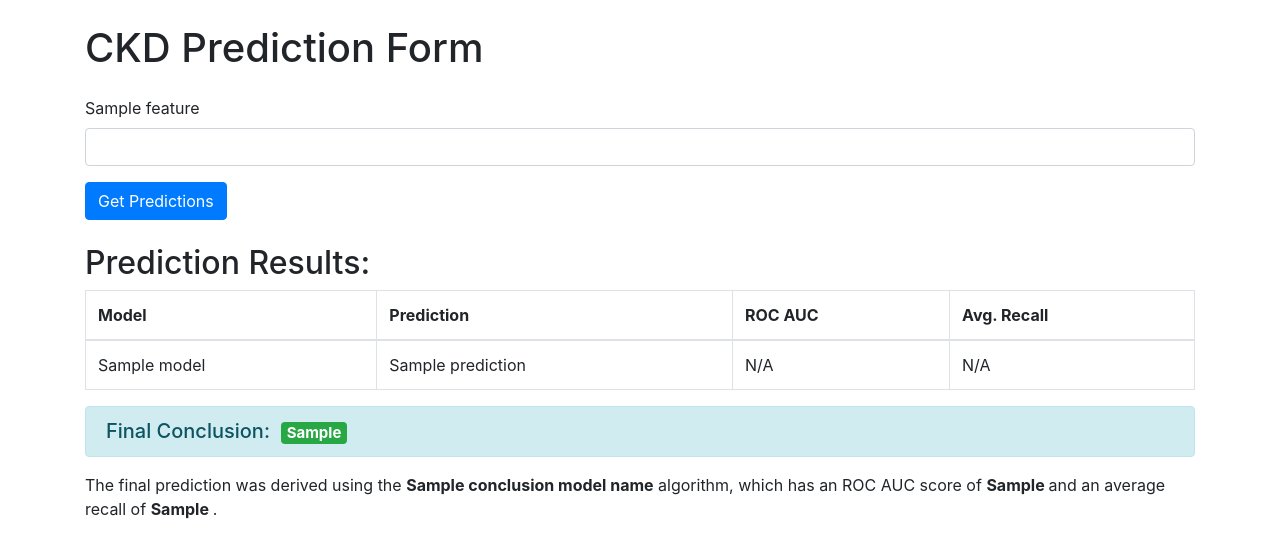
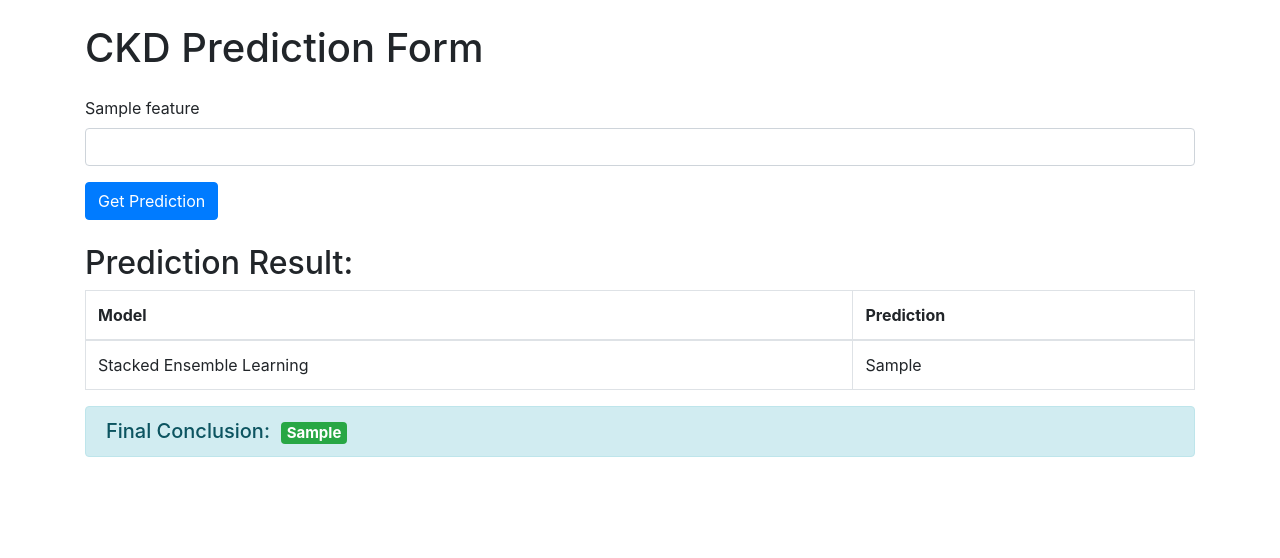
Before and after one commit to Netherquark/nefrikinoso, a Flask app: template templates/index.html in a window 1280 px wide. Shown: the top 558 px of the page. Run offline with Flask 3, Linux system fonts and the light colour scheme; the template is opened without the code that fills it: most values are stand-ins (such as "Sample title", 1, 10 or a date in 2020); parts of the project's set-up code (start-up, migrations or seed data) failed here and were passed over; some libraries are stand-ins or nearby versions.

Commit message:
clean up gui

```diff
--- a/app.py
+++ b/app.py
@@ -8,8 +8,6 @@ from sklearn.preprocessing import LabelEncoder, StandardScaler
 # Constants
 dataset_path = "ckd_prediction_dataset.csv"
 model_dir = "models"
-roc_auc_file_path = "roc_auc_values.json"    # File with ROC AUC values
-recall_file_path = "recall_values.json"        # File with recall values
 
 # Ensure model directory exists
 os.makedirs(model_dir, exist_ok=True)
@@ -19,11 +17,13 @@ app = Flask(__name__)
 
 # Load full dataset to fit encoders and scaler
 _df = pd.read_csv(dataset_path)
-_df.drop(columns=[col for col in ['affected', 'age_avg', 'stage'] if col in _df.columns], inplace=True, errors='ignore')
+_df.drop(columns=[col for col in ['affected', 'age_avg', 'stage'] if col in _df.columns],
+         inplace=True, errors='ignore')
 
 # Identify features: exclude the class and any stage column
 all_features = [c for c in _df.columns if c != 'class' and c != 'stage']
-cat_cols = ['rbc', 'pc', 'pcc', 'ba', 'htn', 'dm', 'cad', 'appet', 'pe', 'ane', 'grf', 'sex', 'hypertension']
+cat_cols = ['rbc', 'pc', 'pcc', 'ba', 'htn', 'dm', 'cad', 'appet', 'pe', 'ane', 'grf', 'sex',
+            'hypertension']
 cat_cols = [c for c in cat_cols if c in all_features]
 num_cols = [c for c in all_features if c not in cat_cols]
 
@@ -85,15 +85,11 @@ for name, cls in model_classes.items():
         joblib.dump(m.model, path)
         models[name] = m.model
 
+
 @app.route('/', methods=['GET', 'POST'])
 def index():
     predictions = {}
-    roc_auc_data = {}   # Holds ROC AUC values loaded from JSON
-    recall_data = {}    # Holds recall values loaded from JSON
     final_conclusion = None
-    conclusion_model_name = None
-    conclusion_roc_auc = None
-    conclusion_recall = None
 
     if request.method == 'POST':
         # Collect user input from form fields
@@ -115,81 +111,25 @@ def index():
                 df_input[col] = 0.0
         X_input = scaler.transform(df_input[all_features])
 
-        # Obtain predictions from each model
-        for name, model in models.items():
-            try:
-                pred = model.predict(X_input)[0]
-                predictions[name] = "CKD" if pred == 0 else "NOT_CKD"
-            except Exception as e:
-                predictions[name] = f"Error: {e}"
+        # Obtain prediction from Stacked Ensemble Model
+        try:
+            stacked_ensemble_model = models['Stacked Ensemble Learning']
+            pred = stacked_ensemble_model.predict(X_input)[0]
+            predictions['Stacked Ensemble Learning'] = "CKD" if pred == 0 else "NOT_CKD"
+            final_conclusion = predictions['Stacked Ensemble Learning']
 
-        # Load ROC AUC data from JSON
-        try:
-            with open(roc_auc_file_path, 'r') as f:
-                roc_auc_data = json.load(f)
-        except FileNotFoundError:
-            print(f"Warning: ROC AUC values file '{roc_auc_file_path}' not found.")
-        except json.JSONDecodeError:
-            print(f"Warning: Could not decode JSON from '{roc_auc_file_path}'.")
+        except Exception as e:
+            predictions['Stacked Ensemble Learning'] = f"Error: {e}"
+            final_conclusion = "Error"
 
-        # Load recall data from JSON
-        try:
-            with open(recall_file_path, 'r') as f:
-                recall_data = json.load(f)
-        except FileNotFoundError:
-            print(f"Warning: Recall values file '{recall_file_path}' not found.")
-        except json.JSONDecodeError:
-            print(f"Warning: Could not decode JSON from '{recall_file_path}'.")
+        return render_template('index.html', predictions=predictions,
+                               feature_order=all_features,
+                               final_conclusion=final_conclusion)
 
-        best_roc = -1
-        best_roc_model = None
+    # GET request: pass empty dictionaries
+    return render_template('index.html', predictions=None, feature_order=all_features,
+                           final_conclusion=None)
 
-        # Select the model with the highest ROC AUC score
-        for model_name, roc_value in roc_auc_data.items():
-            if roc_value > best_roc and model_name in predictions:
-                best_roc = roc_value
-                best_roc_model = model_name
-
-        # Set final prediction based on best ROC AUC model
-        if best_roc_model:
-            final_conclusion = predictions[best_roc_model]
-            conclusion_model_name = best_roc_model
-            conclusion_roc_auc = round(best_roc, 4)
-            # Compute average recall if recall data for the best model is a dict
-            if best_roc_model in recall_data:
-                recall_val = recall_data[best_roc_model]
-                if isinstance(recall_val, dict):
-                    # Compute average over the dictionary values
-                    avg_recall = sum(recall_val.values()) / len(recall_val)
-                    conclusion_recall = round(avg_recall, 4)
-                else:
-                    conclusion_recall = round(recall_val, 4)
-            else:
-                conclusion_recall = "N/A"
-        elif predictions:
-            first_model_name = list(predictions.keys())[0]
-            final_conclusion = predictions[first_model_name]
-            conclusion_model_name = first_model_name
-            conclusion_roc_auc = "N/A"
-            conclusion_recall = "N/A"
-        else:
-            final_conclusion = "N/A"
-            conclusion_model_name = "N/A"
-            conclusion_roc_auc = "N/A"
-            conclusion_recall = "N/A"
-
-        return render_template('index.html', predictions=predictions, feature_order=all_features,
-                               roc_auc_data=roc_auc_data, recall_data=recall_data,
-                               final_conclusion=final_conclusion,
-                               conclusion_model_name=conclusion_model_name,
-                               conclusion_roc_auc=conclusion_roc_auc,
-                               conclusion_recall=conclusion_recall)
-
-    # GET request: pass empty dictionaries for ROC AUC and recall
-    return render_template('index.html', predictions=None, feature_order=all_features,
-                           roc_auc_data={}, recall_data={}, final_conclusion=None,
-                           conclusion_model_name=None, conclusion_roc_auc=None,
-                           conclusion_recall=None)
 
 @app.route('/api/predict', methods=['POST'])
 def api_predict():
@@ -202,8 +142,11 @@ def api_predict():
     for col in num_cols:
         df_input[col] = pd.to_numeric(df_input[col], errors='coerce').fillna(0.0)
     X_input = scaler.transform(df_input[all_features])
-    result = {name: ("CKD" if model.predict(X_input)[0] == 0 else "NOT_CKD") for name, model in models.items()}
+    # Predict using Stacked Ensemble model
+    result = {"Stacked Ensemble Learning": (
+        "CKD" if models['Stacked Ensemble Learning'].predict(X_input)[0] == 0 else "NOT_CKD")}
     return jsonify(result)
+
 
 if __name__ == '__main__':
     app.run(debug=True)
--- a/templates/index.html
+++ b/templates/index.html
@@ -1,11 +1,13 @@
 <!DOCTYPE html>
 <html lang="en">
+
 <head>
     <meta charset="UTF-8">
     <meta name="viewport" content="width=device-width, initial-scale=1, shrink-to-fit=no">
     <title>CKD Prediction</title>
     <link href="https://stackpath.bootstrapcdn.com/bootstrap/4.5.2/css/bootstrap.min.css" rel="stylesheet">
 </head>
+
 <body>
     <div class="container">
         <h1 class="mt-4 mb-4">CKD Prediction Form</h1>
@@ -18,46 +20,24 @@
             </div>
             {% endif %}
             {% endfor %}
-      <button type="submit" class="btn btn-primary">Get Predictions</button>
+            <button type="submit" class="btn btn-primary">Get Prediction</button>
         </form>
 
         <div id="result" class="mt-4">
             {% if predictions %}
-        <h2>Prediction Results:</h2>
+            <h2>Prediction Result:</h2>
             <table class="table table-bordered">
                 <thead>
                     <tr>
                         <th>Model</th>
                         <th>Prediction</th>
-              <th>ROC AUC</th>
-              <th>Avg. Recall</th>
                     </tr>
                 </thead>
                 <tbody>
-            {% for model, prediction in predictions.items() %}
                     <tr>
-                <td>{{ model }}</td>
-                <td>{{ prediction }}</td>
-                <td>
-                  {% if roc_auc_data and model in roc_auc_data %}
-                    {{ roc_auc_data[model]|round(4) }}
-                  {% else %}
-                    N/A
-                  {% endif %}
-                </td>
-                <td>
-                  {% if recall_data and model in recall_data %}
-                    {% if recall_data[model] is mapping %}
-                      {{ (recall_data[model]|dictsort(true)|map(attribute=1)|sum / recall_data[model]|length)|round(4) }}
-                    {% else %}
-                      {{ recall_data[model]|round(4) }}
-                    {% endif %}
-                  {% else %}
-                    N/A
-                  {% endif %}
-                </td>
+                        <td>Stacked Ensemble Learning</td>
+                        <td>{{ predictions['Stacked Ensemble Learning'] }}</td>
                     </tr>
-            {% endfor %}
                 </tbody>
             </table>
             {% endif %}
@@ -73,25 +53,6 @@
                     {% endif %}
                 </h5>
             </div>
-        {% if conclusion_model_name %}
-          <p class="mt-2">
-            The final prediction was derived using the <b>{{ conclusion_model_name }}</b> algorithm, which has an ROC AUC score of
-            <b>
-              {% if conclusion_roc_auc %}
-                {{ conclusion_roc_auc }}
-              {% else %}
-                N/A
-              {% endif %}
-            </b> and an average recall of
-            <b>
-              {% if conclusion_recall %}
-                {{ conclusion_recall }}
-              {% else %}
-                N/A
-              {% endif %}
-            </b>.
-          </p>
-        {% endif %}
             {% endif %}
         </div>
     </div>
@@ -99,4 +60,5 @@
     <script src="https://cdn.jsdelivr.net/npm/@popperjs/core@2.5.4/dist/umd/popper.min.js"></script>
     <script src="https://stackpath.bootstrapcdn.com/bootstrap/4.5.2/js/bootstrap.min.js"></script>
 </body>
+
 </html>
```
Lines whose indentation alone changed are shown as unchanged.
